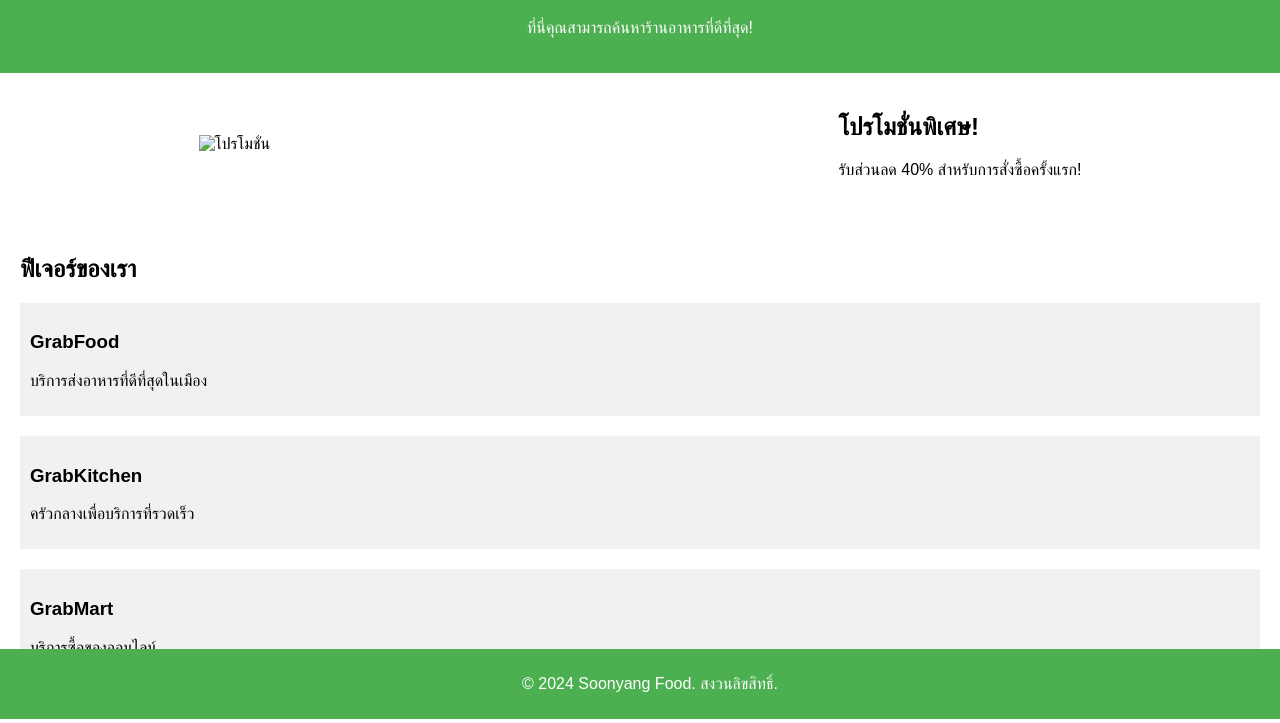
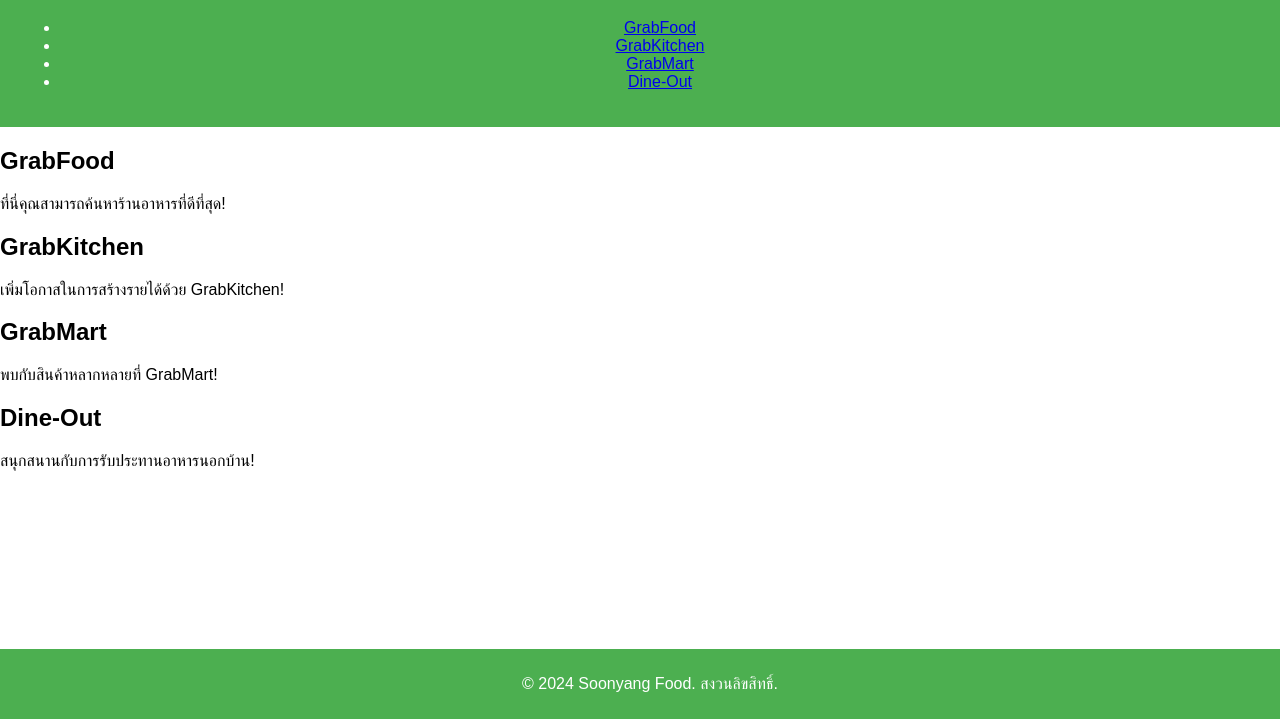
Before and after one commit to djia1982/soonyangfood, a plain HTML site: page index.html in a window 1280 px wide. Shown: the part 81-804 px from the top of the page. Drawn offline with Linux system fonts and the light colour scheme.

Commit message:
Update index.html

```diff
--- a/index.html
+++ b/index.html
@@ -3,41 +3,39 @@
 <head>
     <meta charset="UTF-8">
     <meta name="viewport" content="width=device-width, initial-scale=1.0">
+    <link rel="stylesheet" href="styles.css">
     <title>Soonyang Food</title>
-    <link rel="stylesheet" href="styles.css">
 </head>
 <body>
     <header>
         <h1>ยินดีต้อนรับสู่ Soonyang Food</h1>
-        <p>ที่นี่คุณสามารถค้นหาร้านอาหารที่ดีที่สุด!</p>
+        <nav>
+            <ul>
+                <li><a href="#grabfood">GrabFood</a></li>
+                <li><a href="#grabkitchen">GrabKitchen</a></li>
+                <li><a href="#grabmart">GrabMart</a></li>
+                <li><a href="#dineout">Dine-Out</a></li>
+            </ul>
+        </nav>
     </header>
-
     <main>
-        <section class="promo">
-            <img src="your-image.jpg" alt="โปรโมชั่น" class="promo-image">
-            <div class="promo-text">
-                <h2>โปรโมชั่นพิเศษ!</h2>
-                <p>รับส่วนลด 40% สำหรับการสั่งซื้อครั้งแรก!</p>
-            </div>
+        <section id="grabfood">
+            <h2>GrabFood</h2>
+            <p>ที่นี่คุณสามารถค้นหาร้านอาหารที่ดีที่สุด!</p>
         </section>
-
-        <section class="features">
-            <h2>ฟีเจอร์ของเรา</h2>
-            <div class="feature-item">
-                <h3>GrabFood</h3>
-                <p>บริการส่งอาหารที่ดีที่สุดในเมือง</p>
-            </div>
-            <div class="feature-item">
-                <h3>GrabKitchen</h3>
-                <p>ครัวกลางเพื่อบริการที่รวดเร็ว</p>
-            </div>
-            <div class="feature-item">
-                <h3>GrabMart</h3>
-                <p>บริการซื้อของออนไลน์</p>
-            </div>
+        <section id="grabkitchen">
+            <h2>GrabKitchen</h2>
+            <p>เพิ่มโอกาสในการสร้างรายได้ด้วย GrabKitchen!</p>
+        </section>
+        <section id="grabmart">
+            <h2>GrabMart</h2>
+            <p>พบกับสินค้าหลากหลายที่ GrabMart!</p>
+        </section>
+        <section id="dineout">
+            <h2>Dine-Out</h2>
+            <p>สนุกสนานกับการรับประทานอาหารนอกบ้าน!</p>
         </section>
     </main>
-
     <footer>
         <p>© 2024 Soonyang Food. สงวนลิขสิทธิ์.</p>
     </footer>
```
